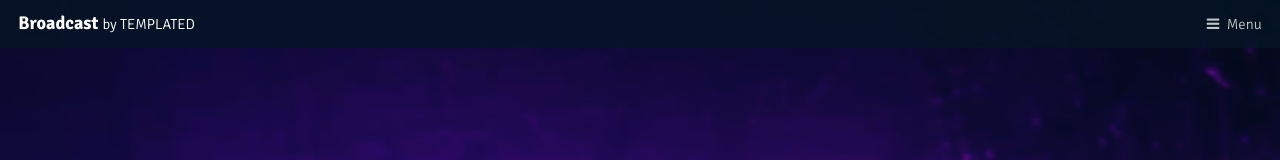
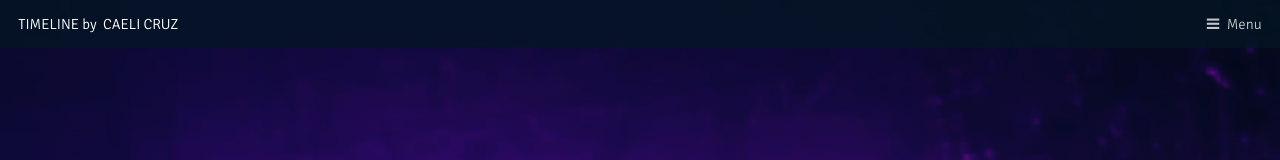
Before and after one commit to blankblake/home, a plain HTML site: page index.html in a window 1280 px wide. Shown: the top 160 px of the page. Drawn offline with Linux system fonts and the light colour scheme.

Commit message:
Add files via upload

```diff
--- a/index.html
+++ b/index.html
@@ -15,7 +15,7 @@
 
 		<!-- Header -->
 			<header id="header">
-				<h1><a href="#">Broadcast <span>by TEMPLATED</span></a></h1>
+				<h1><a href="#"> <span>TIMELINE by&nbsp; CAELI CRUZ&nbsp;</span></a></h1>
 				<a href="#menu">Menu</a>
 			</header>
 
@@ -91,7 +91,7 @@
 					<div class="inner">
 						<header>
 							<h2>What's inside the wrinkle cream?&nbsp; &nbsp;</h2>
-							<p>&nbsp; &nbsp;This lightweight cream is formulated to deeply hydrate and restore firmness using marine bamboo extract, squalane, grapeseed, moringa, and rosehip oils. It strengthens the skin’s barrier, ensuring long-lasting moisture and elasticity, making it perfect for sensitive skin.&nbsp; &nbsp; &nbsp;</p>
+							<p>&nbsp; &nbsp;This lightweight cream is formulated to deeply hydrate and restore firmness using marine bamboo extract, squalane, grapeseed, moringa, and rosehip oils. It strengthens the skin’s barrier, ensuring long-lasting moisture and elasticity, making it perfect for sensitive skin.&nbsp; &nbsp; &nbsp;&nbsp;</p>
 						</header>
 						<!-- Tabbed Video Section -->
 							<div class="flex flex-tabs">
```
